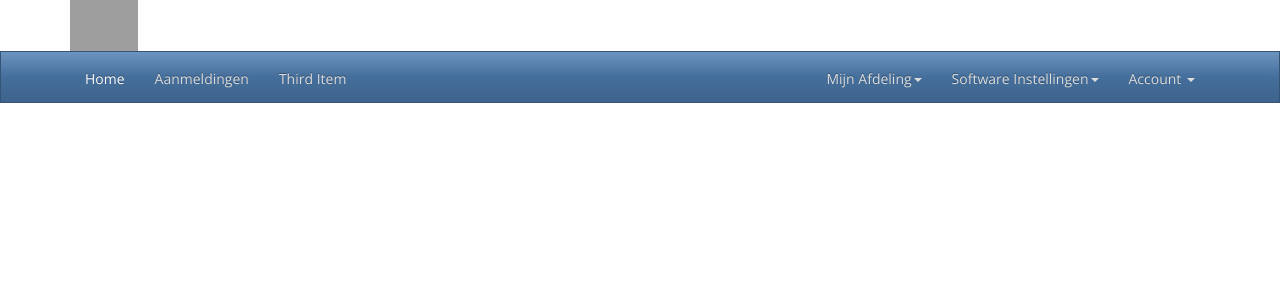
After one commit to Giolegrand/Medewerkers-Management-Software, a Symfony app: template templates/Admin/account.html.twig in a window 1280 px wide. The commit adds this page. Shown: the top 300 px of the page. Run offline with Twig, Linux system fonts and the light colour scheme; the template is opened without the code that fills it, so the values that code supplies are empty; some libraries are stand-ins or nearby versions; grey boxes are pictures that could not be loaded.

Commit message:
add account page

```diff
--- a/src/Controller/MainController.php
+++ b/src/Controller/MainController.php
@@ -34,7 +34,6 @@ class MainController extends Controller {
 
         return $this->render("base.html.twig", [
             'afdelingen' => $afdelingen,
-            'content' => $content,
             'base_dir' => realpath($this->getParameter('kernel.project_dir')).DIRECTORY_SEPARATOR,
             "host" => $baseHost,
         ]);
--- /dev/null
+++ b/templates/Admin/account.html.twig
@@ -0,0 +1,39 @@
+{% extends "Admin/core.html.twig" %}
+
+{% block navbar %}
+<ul class="nav navbar-nav">
+    <li class="active" role="presentation"><a href="#">Home </a></li>
+    <li role="presentation"><a href="#">Aanmeldingen </a></li>
+    <li role="presentation"><a href="#">Third Item</a></li>
+</ul>
+<ul class="nav navbar-nav navbar-right">
+    <li class="dropdown"><a class="dropdown-toggle" data-toggle="dropdown" aria-expanded="false" href="#">Mijn Afdeling<span class="caret"></span></a>
+        <ul class="dropdown-menu" role="menu">
+            <li role="presentation"><a href="#">Mijn Medewerkers</a></li>
+            <li role="presentation"><a href="#">Mijn Taken</a></li>
+            <li role="presentation"><a href="#">Mijn Rechten</a></li>
+            <li class="divider" role="presentation"></li>
+            <li role="presentation"><a href="#">Instellingen </a></li>
+        </ul>
+    </li>
+    <li class="dropdown"><a class="dropdown-toggle" data-toggle="dropdown" aria-expanded="false" href="#">Software Instellingen<span class="caret"></span></a>
+        <ul class="dropdown-menu" role="menu">
+            <li role="presentation"><a href="#">Afdelingen </a></li>
+            <li role="presentation"><a href="#">Accounts </a></li>
+            <li role="presentation"><a href="#">Software </a></li>
+            <li role="presentation"><a href="#">Over </a></li>
+        </ul>
+    </li>
+    <li class="dropdown"><a class="dropdown-toggle" data-toggle="dropdown" aria-expanded="false" href="#">Account <span class="caret"></span></a>
+        <ul class="dropdown-menu" role="menu">
+            <li role="presentation"><a href="#">Mijn Account</a></li>
+            <li role="presentation"><a href="#">Mijn Gegevens</a></li>
+            <li class="divider" role="presentation"></li>
+            <li role="presentation"><a href="#">Mijn Berichten</a></li>
+            <li role="presentation"><a href="#">Mijn Taken</a></li>
+            <li class="divider" role="presentation"></li>
+            <li role="presentation"><a href="#">Logout </a></li>
+        </ul>
+    </li>
+</ul>
+{% endblock %}
--- /dev/null
+++ b/templates/Admin/core.html.twig
@@ -0,0 +1 @@
+{% extends "base.html.twig" %}
--- a/templates/base.html.twig
+++ b/templates/base.html.twig
@@ -27,6 +27,7 @@
                     <button class="navbar-toggle collapsed" data-toggle="collapse" data-target="#navcol-1"><span class="sr-only">Toggle navigation</span><span class="icon-bar"></span><span class="icon-bar"></span><span class="icon-bar"></span></button>
                 </div>
                 <div class="collapse navbar-collapse" id="navcol-1">
+                    {% block navbar %}
                         <ul class="nav navbar-nav">
                             <li class="active" role="presentation"><a href="#">Home </a></li>
                             <li class="dropdown"><a class="dropdown-toggle" data-toggle="dropdown" aria-expanded="false" href="#">Afdelingen <span class="caret"></span></a>
@@ -40,6 +41,7 @@
                         <ul class="nav navbar-nav navbar-right">
                             <li role="presentation"><a href="{{ path("login") }}">Login </a></li>
                         </ul>
+                    {% endblock %}
                 </div>
             </div>
         </nav>
```
Also changed, not shown: src/Controller/GebruikerController.php (+22 -0 lines). Lines whose indentation alone changed are shown as unchanged.
